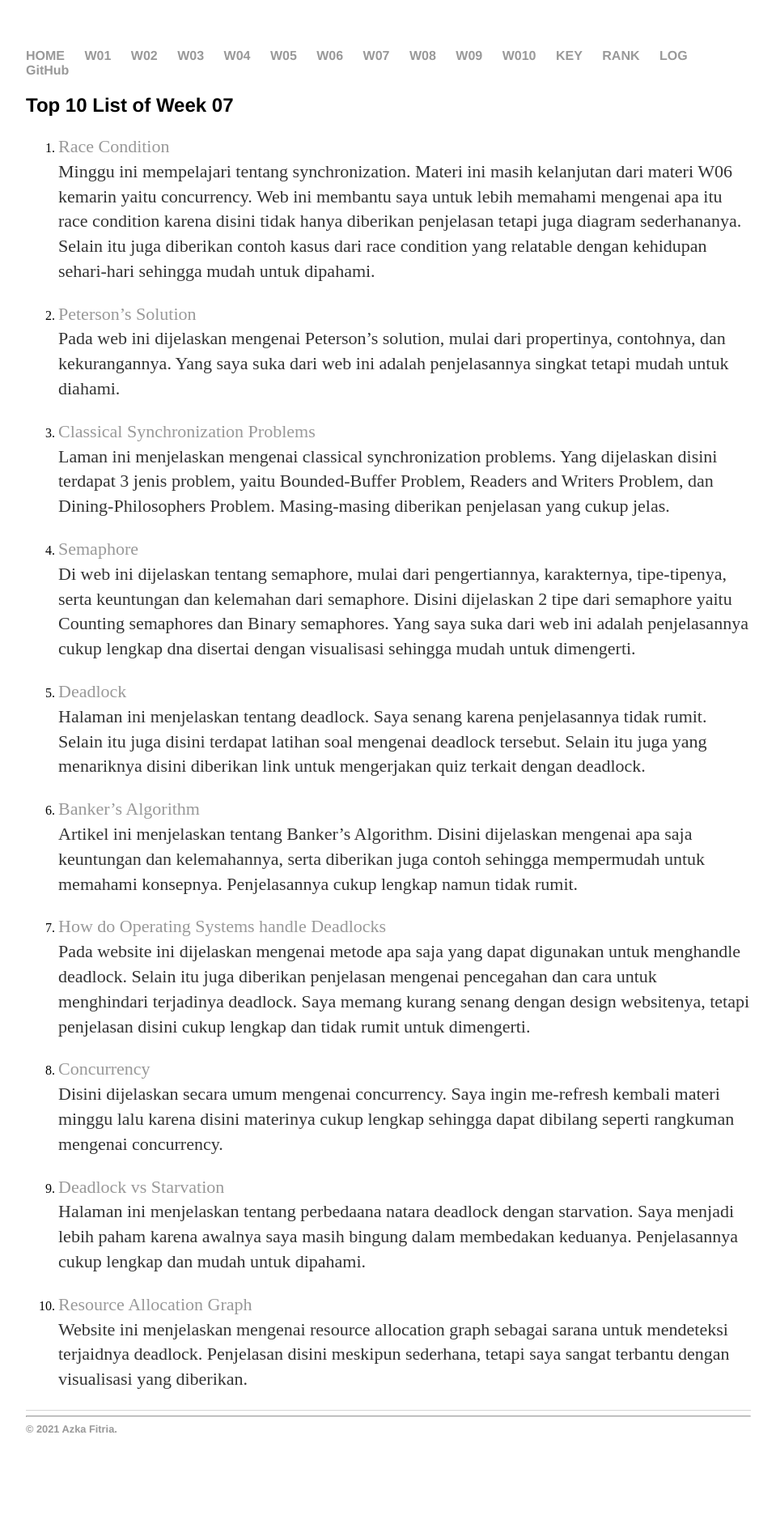
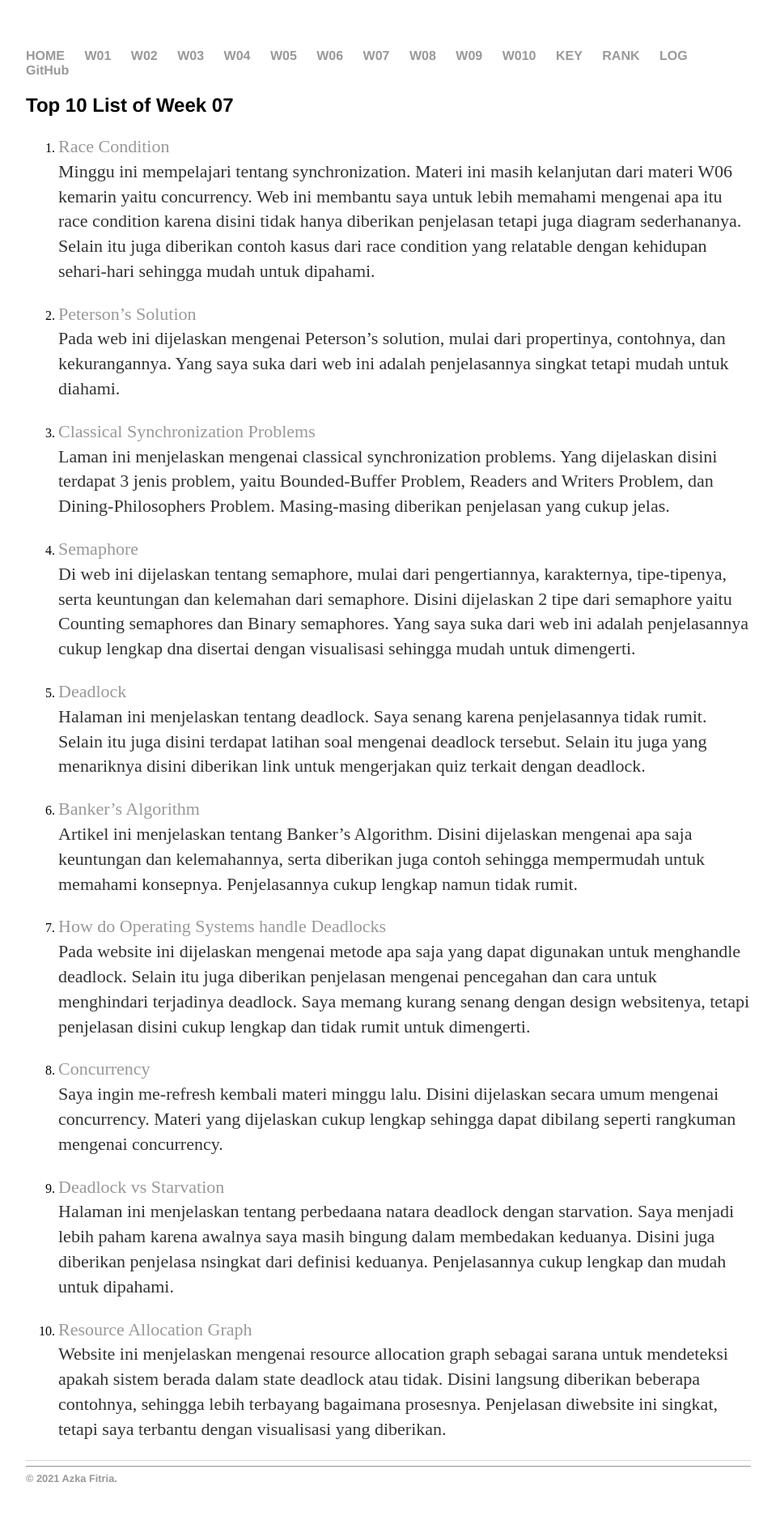
Before and after one commit to azkafitria/os211, a Jekyll site: the page built from W07.md, in a window 1280 px wide. Shown: the whole page at 81% size, without its empty margins (160-1119 px from the left). Built offline with Jekyll 4.4.1, drawn with Linux system fonts in a browser that asks for light colours; our own code applies the rules of GitHub Pages for plain Markdown files; before the commit the page ends 1832 px from its top, so only the background shows below that.

Commit message:
Update W07.md

```diff
--- a/W07.md
+++ b/W07.md
@@ -25,10 +25,10 @@ permalink: /W07/
   Pada website ini dijelaskan mengenai metode apa saja yang dapat digunakan untuk menghandle deadlock. Selain itu juga diberikan penjelasan mengenai pencegahan dan cara untuk menghindari terjadinya deadlock. Saya memang kurang senang dengan design websitenya, tetapi penjelasan disini cukup lengkap dan tidak rumit untuk dimengerti.
 
 8. [Concurrency](https://sceweb.uhcl.edu/helm/RationalUnifiedProcess/process/workflow/ana_desi/co_cncry.htm)<br>
-  Disini dijelaskan secara umum mengenai concurrency. Saya ingin me-refresh kembali materi minggu lalu karena disini materinya cukup lengkap sehingga dapat dibilang seperti rangkuman mengenai concurrency.
+  Saya ingin me-refresh kembali materi minggu lalu. Disini dijelaskan secara umum mengenai concurrency. Materi yang dijelaskan cukup lengkap sehingga dapat dibilang seperti rangkuman mengenai concurrency.
 
 9. [Deadlock vs Starvation](https://id.gadget-info.com/difference-between-deadlock)<br>
-  Halaman ini menjelaskan tentang perbedaana natara deadlock dengan starvation. Saya menjadi lebih paham karena awalnya saya masih bingung dalam membedakan keduanya. Penjelasannya cukup lengkap dan mudah untuk dipahami.
+  Halaman ini menjelaskan tentang perbedaana natara deadlock dengan starvation. Saya menjadi lebih paham karena awalnya saya masih bingung dalam membedakan keduanya. Disini juga diberikan penjelasa nsingkat dari definisi keduanya. Penjelasannya cukup lengkap dan mudah untuk dipahami.
 
 10. [Resource Allocation Graph](https://www.gatevidyalay.com/resource-allocation-graph-deadlock-detection/)<br>
-  Website ini menjelaskan mengenai resource allocation graph sebagai sarana untuk mendeteksi terjaidnya deadlock. Penjelasan disini meskipun sederhana, tetapi saya sangat terbantu dengan visualisasi yang diberikan.
+  Website ini menjelaskan mengenai resource allocation graph sebagai sarana untuk mendeteksi apakah sistem berada dalam state deadlock atau tidak. Disini langsung diberikan  beberapa contohnya, sehingga lebih terbayang bagaimana prosesnya. Penjelasan diwebsite ini singkat, tetapi saya terbantu dengan visualisasi yang diberikan.
```
